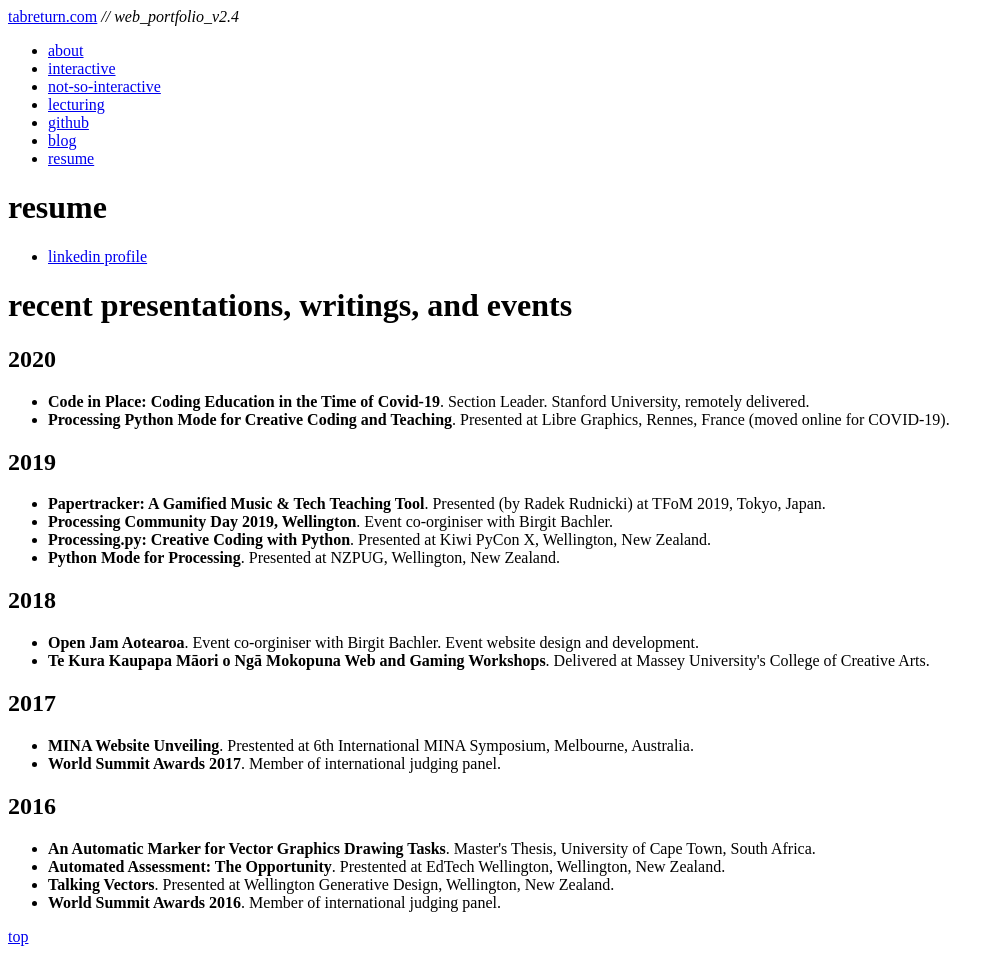
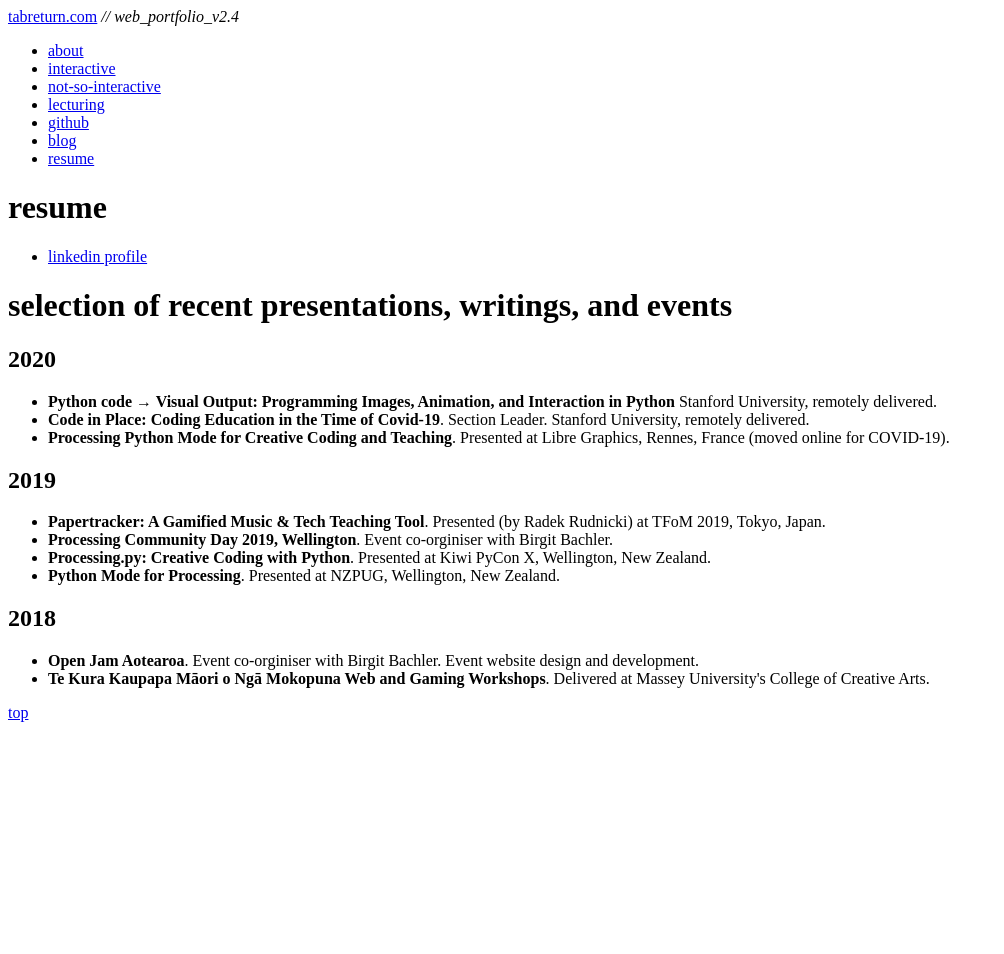
Before and after one commit to tabreturn/tabreturn.portfolio, a Jekyll site: the page built from resume.html, in a window 1280 px wide. Shown: the whole page, without its empty margins (0-1004 px from the left). Built offline with Jekyll 4.4.1, drawn with Linux system fonts in a browser that asks for light colours; comment, search, counter and statistics services are not loaded; after the commit the page ends 900 px from its top, so only the background shows below that.

Commit message:
- remove pre-2018 contents

```diff
--- a/resume.html
+++ b/resume.html
@@ -15,9 +15,10 @@
 
   <style> .entryContainer h1 {margin-right:0} </style>
 
-  <h1>recent presentations, writings, and events</h1>
+  <h1>selection of recent presentations, writings, and events</h1>
   <h2>2020</h2>
   <ul>
+    <li><b>Python code → Visual Output: Programming Images, Animation, and Interaction in Python</b> Stanford University, remotely delivered.</li>
     <li><b>Code in Place: Coding Education in the Time of Covid-19</b>. Section Leader. Stanford University, remotely delivered.</li>
     <li><b>Processing Python Mode for Creative Coding and Teaching</b>. Presented at Libre Graphics, Rennes, France (moved online for COVID-19).</li>
   </ul>
@@ -33,15 +34,4 @@
     <li><b>Open Jam Aotearoa</b>. Event co-orginiser with Birgit Bachler. Event website design and development.</li>
     <li><b>Te Kura Kaupapa Māori o Ngā Mokopuna Web and Gaming Workshops</b>. Delivered at Massey University's College of Creative Arts.</li>
   </ul>
-  <h2>2017</h2>
-  <ul>
-    <li><b>MINA Website Unveiling</b>. Prestented at 6th International MINA Symposium, Melbourne, Australia.</li>
-    <li><b>World Summit Awards 2017</b>. Member of international judging panel.</li>
-  </ul>
-  <h2>2016</h2>
-  <ul>
-    <li><b>An Automatic Marker for Vector Graphics Drawing Tasks</b>. Master's Thesis, University of Cape Town, South Africa.</li>
-    <li><b>Automated Assessment: The Opportunity</b>. Prestented at EdTech Wellington, Wellington, New Zealand.</li>
-    <li><b>Talking Vectors</b>. Presented at Wellington Generative Design, Wellington, New Zealand.</li>
-    <li><b>World Summit Awards 2016</b>. Member of international judging panel.</li>
 </div>
```
